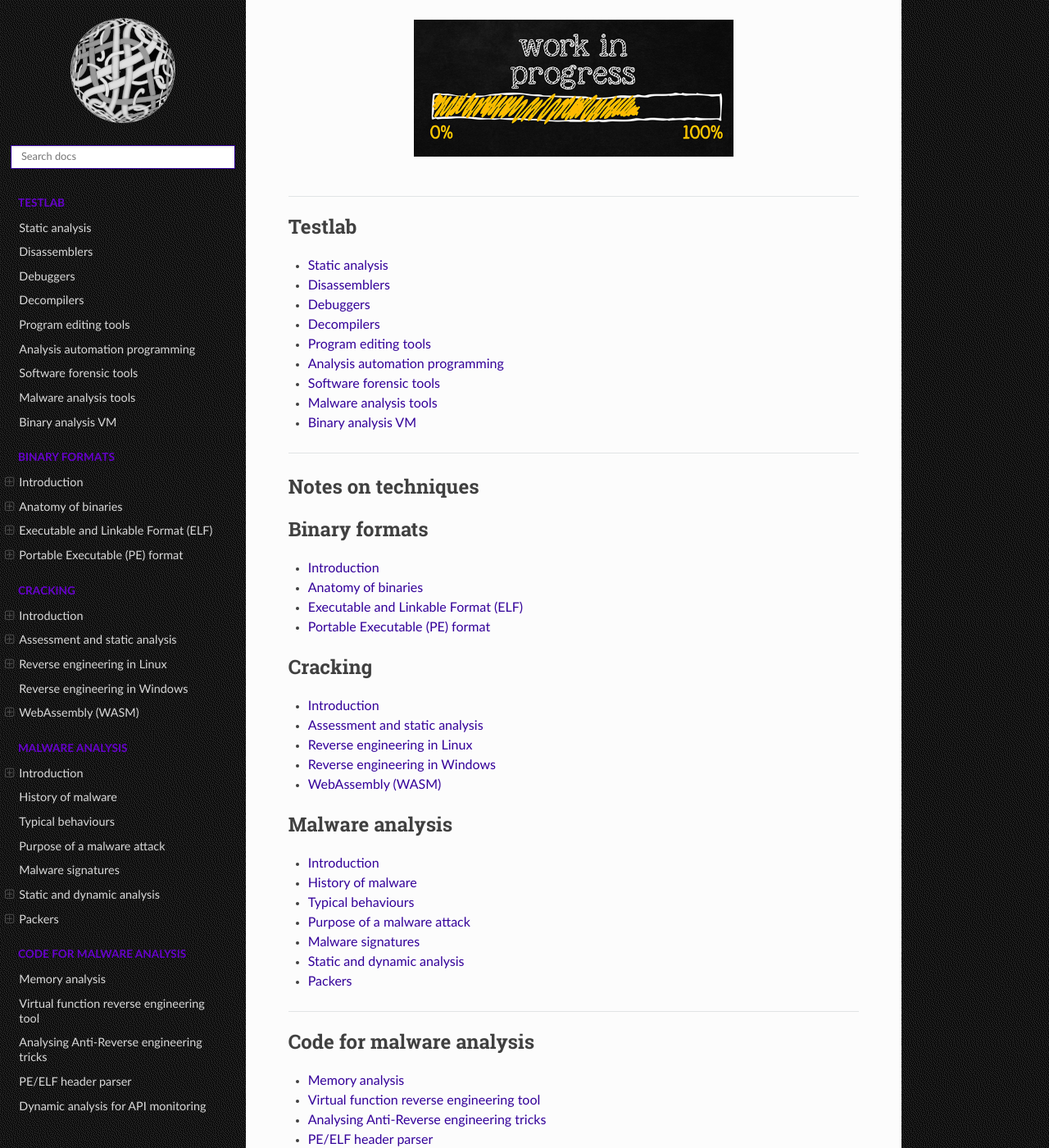
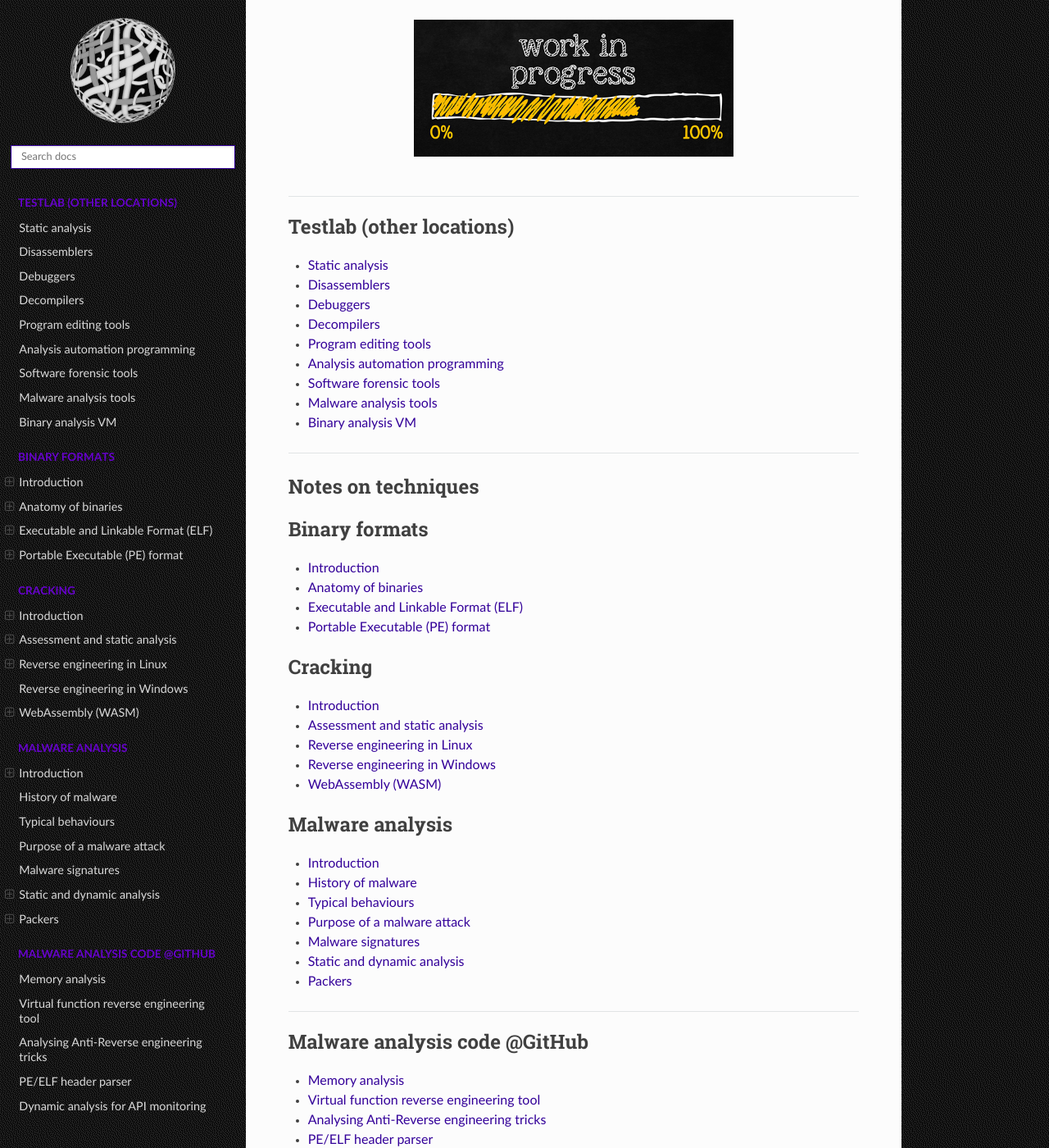
Before and after one commit to tymyrddin/red-reverse, a Sphinx documentation site: the page built from source/index.rst, in a window 1280 px wide and 1400 px high, scrolled down 288 px. Shown: the whole window at 82% size. Built offline with Sphinx 7.4.7 and the Read the Docs theme 3.1.0, drawn with Linux system fonts in a browser that asks for light colours.

Commit message:
Updated index.rst

```diff
--- a/source/index.rst
+++ b/source/index.rst
@@ -13,7 +13,7 @@ And inspecting several malware samples in the wild, a typical pattern arises, ma
 .. toctree::
    :maxdepth: 1
    :includehidden:
-   :caption: Testlab
+   :caption: Testlab (other locations)
 
    Static analysis <https://testlab.tymyrddin.dev/docs/static/README>
    Disassemblers <https://testlab.tymyrddin.dev/docs/dis/README>
@@ -72,7 +72,7 @@ Notes on techniques
 .. toctree::
    :maxdepth: 1
    :includehidden:
-   :caption: Code for malware analysis
+   :caption: Malware analysis code @GitHub
 
    Memory analysis <https://github.com/tymyrddin/codes-reverse/blob/main/memory-analyser/README.md>
    Virtual function reverse engineering tool <https://github.com/tymyrddin/codes-reverse/blob/main/vtable_analyser/README.md>
```
